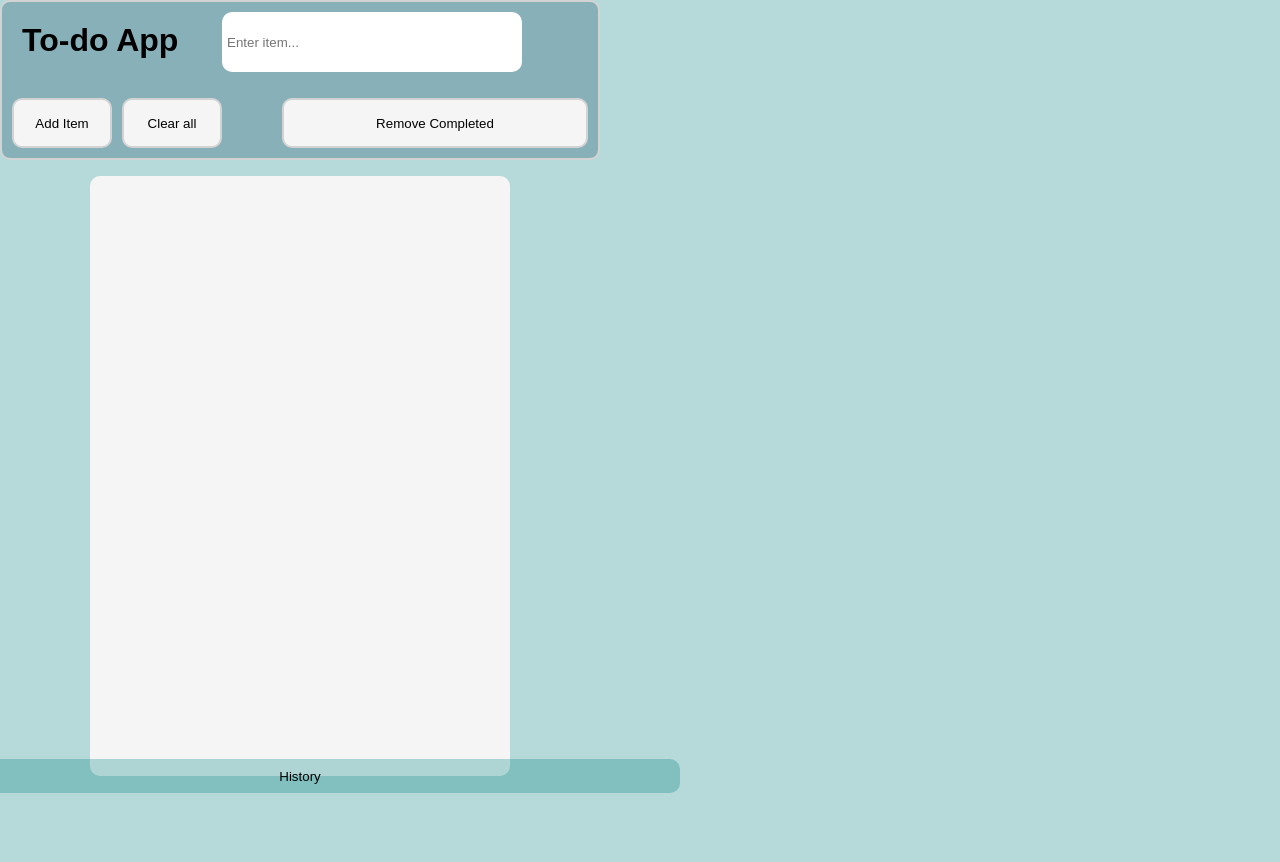
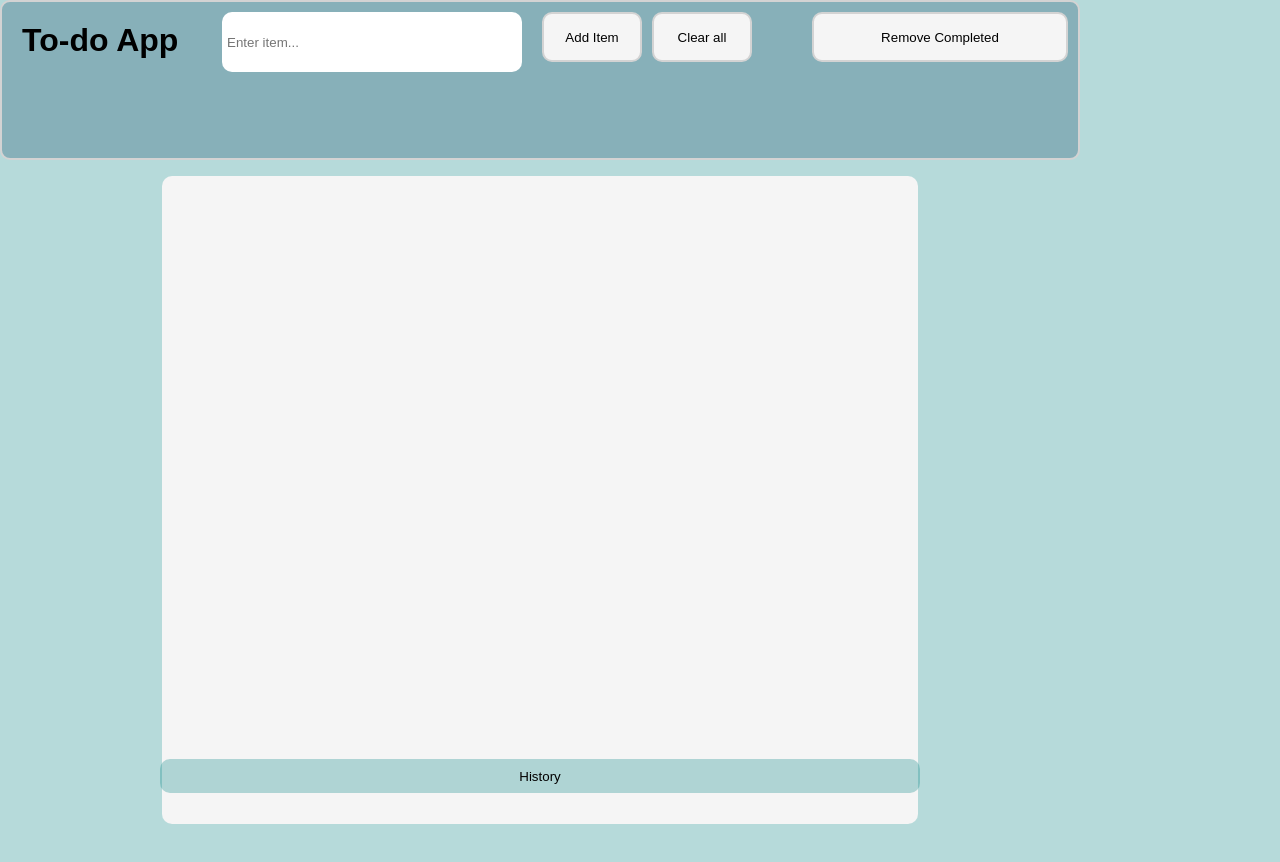
Before and after one commit to gl-0/task-app, a plain HTML site: page index.html in a window 1280 px wide. Before the commit the page ends 800 px from the top, so only its background shows below. Drawn offline with Linux system fonts and the light colour scheme.

Commit message:
Add files via upload

```diff
--- a/index.html
+++ b/index.html
@@ -4,6 +4,7 @@
     <link rel="stylesheet" href="test.css">
     <meta charset="UTF-8">
     <meta name="viewport" content="width=device-width, initial-scale=1.0">
+    <title>Task App</title>
 </head>
 <body>
     <div class="container">
--- a/test.css
+++ b/test.css
@@ -23,7 +23,7 @@ body {
     flex-wrap: wrap;
     width: 100%;
     height: auto;
-    max-width: 600px;
+    max-width: 1080px;
 
     /* border: rgb(255, 0, 0) dotted 3px; */
     background-color: var(--background);
@@ -110,7 +110,7 @@ body {
 #list-container{
   display: flex;
   width: 100%;
-  height: 75vh;
+  height: 90vh;
   justify-content: center;
   /* border: magenta solid 2px; */
 }
@@ -126,7 +126,7 @@ body {
     flex-direction: column;
     flex-wrap: wrap;
     width: 70%;
-    height: 100%;
+    height: 90%;
     /* margin-left: 70px; */
     /* margin-top: 20px; */
     /* margin-right: 5px; */
```
